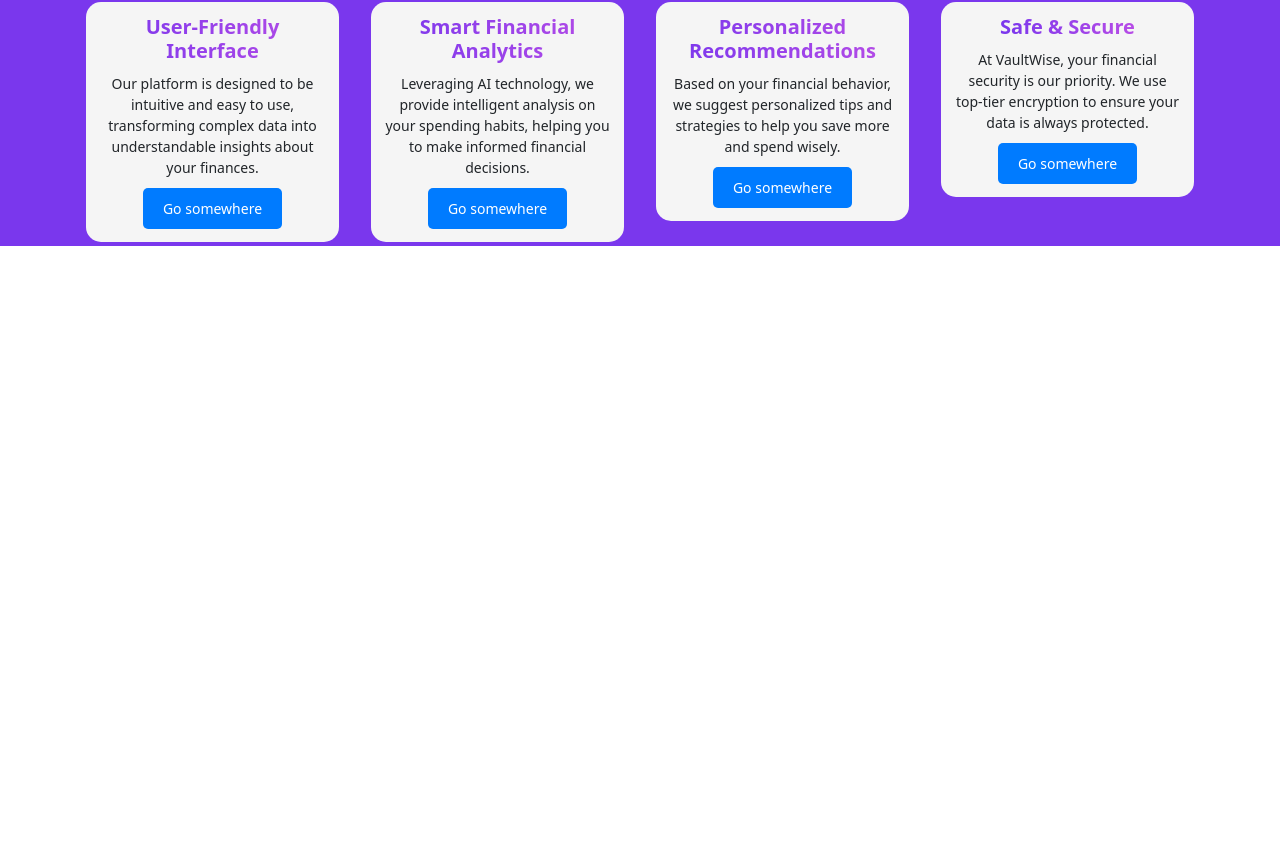
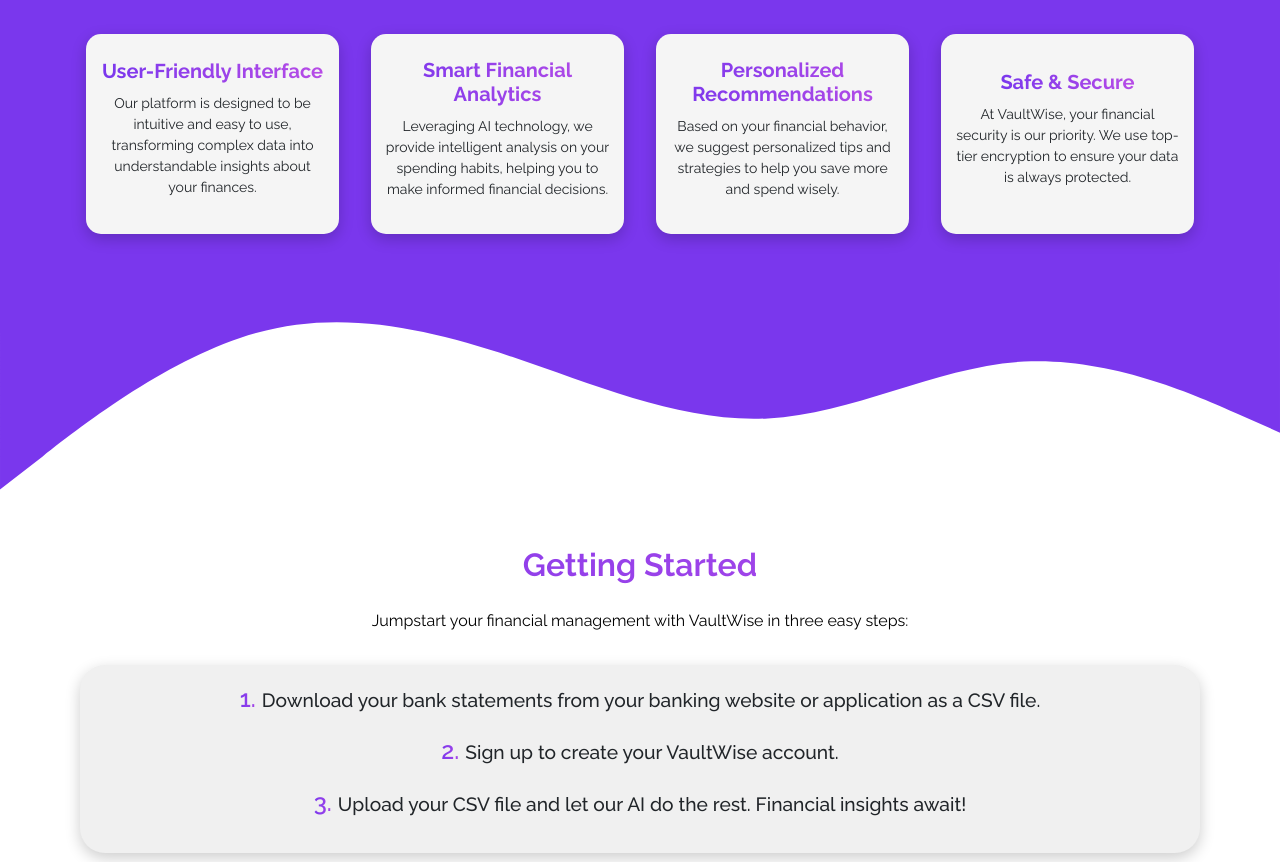
Before and after one commit to MaliceKy/VaultWise-Expense-AI-project, a React (Create React App) app: page / in a window 1280 px wide. Shown: the part 798-1660 px from the top of the page. Before the commit the page ends 1044 px from the top, so only its background shows below. Built offline with nearby package versions, Linux system fonts and the light colour scheme.

Commit message:
Finished up Getting started on homepage

```diff
--- a/src/pages/HomePage.js
+++ b/src/pages/HomePage.js
@@ -2,6 +2,7 @@
 import React from 'react';
 import '../styles/Home-Homepage.css';
 import '../styles/About-Homepage.css'
+import '../styles/GettingStarted-Homepage.css'
 
 function HomePage() {
   return (
@@ -12,7 +13,7 @@
           <div className="Home-Info">
             <h1 className="Title">VaultWise</h1>
             <p className="Desc">Your personal expense tracking assistant.</p>
-            <a className="Sign-in" href="/sign-in">Sign in</a>
+            <a className="Sign-in" href="/sign-in">Sign </a>
           </div>
           <div className="wave-container">
               <svg xmlns="http://www.w3.org/2000/svg" viewBox="0 0 1440 320"><path fill="#7936ed" fill-opacity="1" d="M0,96L48,106.7C96,117,192,139,288,138.7C384,139,480,117,576,133.3C672,149,768,203,864,202.7C960,203,1056,149,1152,122.7C1248,96,1344,96,1392,96L1440,96L1440,320L1392,320C1344,320,1248,320,1152,320C1056,320,960,320,864,320C768,320,672,320,576,320C480,320,384,320,288,320C192,320,96,320,48,320L0,320Z"></path></svg>
@@ -21,7 +22,7 @@
       </div>
 
       <div className="About">
-        <div className="About-Content text-center text-sm-start">
+        <div className="About-Content">
           <h2 className="About-Title">About</h2>
           <p className="About-Desc">VaultWise is a revolutionary AI-based platform that simplifies your banking experience. Our solution organizes your bank statements from a CSV file, presenting them in an easily digestible format to help you understand your finances better. By evaluating your spending patterns, identifying unnecessary expenses, and recommending ways to save, we make your money work smarter for you.</p>
         </div>
@@ -33,7 +34,6 @@
                 <div className="card1 m-3 m-lg-1">
                   <h2 className="card-title">User-Friendly Interface</h2>
                   <p className="card-text">Our platform is designed to be intuitive and easy to use, transforming complex data into understandable insights about your finances.</p>
-                  <button className="card-btn">Go somewhere</button>
                 </div>
               </div>
 
@@ -41,7 +41,6 @@
                 <div className="card2 m-3 m-lg-1">
                   <h2 className="card-title">Smart Financial Analytics</h2>
                   <p className="card-text">Leveraging AI technology, we provide intelligent analysis on your spending habits, helping you to make informed financial decisions.</p>
-                  <button className="card-btn">Go somewhere</button>
                 </div>
               </div>
 
@@ -49,7 +48,6 @@
                 <div className="card3 m-3 m-lg-1">
                   <h2 className="card-title">Personalized Recommendations</h2>
                   <p className="card-text">Based on your financial behavior, we suggest personalized tips and strategies to help you save more and spend wisely.</p>
-                  <button className="card-btn">Go somewhere</button>
                 </div>
               </div>
 
@@ -57,7 +55,6 @@
                 <div className="card4 m-3 m-lg-1">
                   <h2 className="card-title">Safe & Secure</h2>
                   <p className="card-text">At VaultWise, your financial security is our priority. We use top-tier encryption to ensure your data is always protected.</p>
-                  <button className="card-btn">Go somewhere</button>
                 </div>
               </div>
             </div>
@@ -66,6 +63,24 @@
         </div>
 
       </div>
+
+      <svg xmlns="http://www.w3.org/2000/svg" viewBox="0 0 1440 320"><path fill="#7a37ed" fill-opacity="1" d="M0,256L48,218.7C96,181,192,107,288,80C384,53,480,75,576,106.7C672,139,768,181,864,176C960,171,1056,117,1152,112C1248,107,1344,149,1392,170.7L1440,192L1440,0L1392,0C1344,0,1248,0,1152,0C1056,0,960,0,864,0C768,0,672,0,576,0C480,0,384,0,288,0C192,0,96,0,48,0L0,0Z"></path></svg>
+
+
+      <div className="Getting-Started">
+        <div classname="GettingStarted-Content">
+          <h2 className="GettingStarted-Title">Getting Started</h2>
+          <p className="GettingStarted-Desc">Jumpstart your financial management with VaultWise in three easy steps:</p>
+          <div className="Steps">
+          <p><span className="StepNumber">1. </span><span className="Step-text">Download your bank statements from your banking website or application as a CSV file.</span></p>
+          <p><span className="StepNumber">2. </span><span className="Step-text">Sign up to create your VaultWise account.</span></p>
+          <p><span className="StepNumber">3. </span><span className="Step-text">Upload your CSV file and let our AI do the rest. Financial insights await!</span></p>
+          </div>
+        </div>
+      </div>
+
+      <svg xmlns="http://www.w3.org/2000/svg" viewBox="0 0 1440 320"><path fill="#7a37ed" fill-opacity="1" d="M0,128L48,154.7C96,181,192,235,288,245.3C384,256,480,224,576,192C672,160,768,128,864,149.3C960,171,1056,245,1152,250.7C1248,256,1344,192,1392,160L1440,128L1440,320L1392,320C1344,320,1248,320,1152,320C1056,320,960,320,864,320C768,320,672,320,576,320C480,320,384,320,288,320C192,320,96,320,48,320L0,320Z"></path></svg>
+
     </div>
   );
 }
--- a/src/styles/About-Homepage.css
+++ b/src/styles/About-Homepage.css
@@ -16,12 +16,18 @@
   color: rgb(255, 255, 255);
   font-weight: 650;
   text-align: center;
+  padding-bottom: 2vh;
 }
 
 .About-Desc{
   color: white;
   padding-inline: 9vh;
   text-align: center;
+  padding-bottom: 2vh;
+}
+
+.card-deck{
+  padding-bottom: 3vh;
 }
 
 .card1, .card2, .card3, .card4 {
@@ -32,9 +38,12 @@
   border-radius: 15px;
   padding: 5%;
   background-color: #f5f5f5;
+  min-height: 200px;
+  box-shadow: 0px 5px 15px rgba(0, 0, 0, 0.2);
 }
 
 .card-title {
+  font-family: 'Raleway';
   text-align: center;
   margin: 0;
   padding-bottom: 10px;
@@ -46,23 +55,9 @@
 }
 
 .card-text {
+  font-family: 'Raleway';
   text-align: center;
   margin: 0;
   padding-bottom: 10px;
   font-size: 0.875rem;
 }
-
-  .card-btn {
-    padding: 10px 20px;
-    font-size: 0.875rem;
-    border: none;
-    border-radius: 5px;
-    background-color: #007bff;
-    color: white;
-    cursor: pointer;
-    transition: all 0.3s ease-in-out;
-  }
-
-  .card-btn:hover {
-    background-color: #0056b3;
-  }
--- /dev/null
+++ b/src/styles/GettingStarted-Homepage.css
@@ -0,0 +1,54 @@
+@font-face {
+    font-family: 'Raleway';
+    src: url('../assets/Raleway-VariableFont_wght.ttf') format('truetype');
+}
+
+.Getting-Started{
+    padding-left: 10vh;
+    padding-right: 10vh;
+    padding-bottom: 5vh;
+}
+
+.GettingStarted-Title{
+    font-family: 'Raleway';
+    align-items: center;
+    font-weight: 650;
+    text-align: center;
+    padding-bottom: 2vh;
+    background: linear-gradient(to right, #7a37ed, #b74ce6);
+    -webkit-background-clip: text;
+    -webkit-text-fill-color: transparent;
+}
+
+.GettingStarted-Desc{
+    font-family: 'Raleway';
+    color: rgb(0, 0, 0);
+    padding-inline: 9vh;
+    text-align: center;
+    padding-bottom: 2vh;
+}
+
+.Steps{
+    text-align: center;
+    padding: 2vh;
+    background-color: #f0f0f0;
+    border-radius: 25px;
+    box-shadow: 0px 5px 15px rgba(0, 0, 0, 0.2);
+}
+
+.StepNumber {
+    font-size: 1.5rem;
+    font-weight: 550;
+    background: linear-gradient(to right, #7a37ed, #b74ce6);
+    -webkit-background-clip: text;
+    -webkit-text-fill-color: transparent;
+    font-family: 'Raleway';
+    text-align: left;
+}
+
+.Step-text {
+    font-size: 1.2rem;
+    font-weight: 500;
+    padding-bottom: 2vh;
+    font-family: 'Raleway';
+  }
```
Also changed, not shown: src/styles/Contact-Homepage.css (added). Lines whose indentation alone changed are shown as unchanged.
